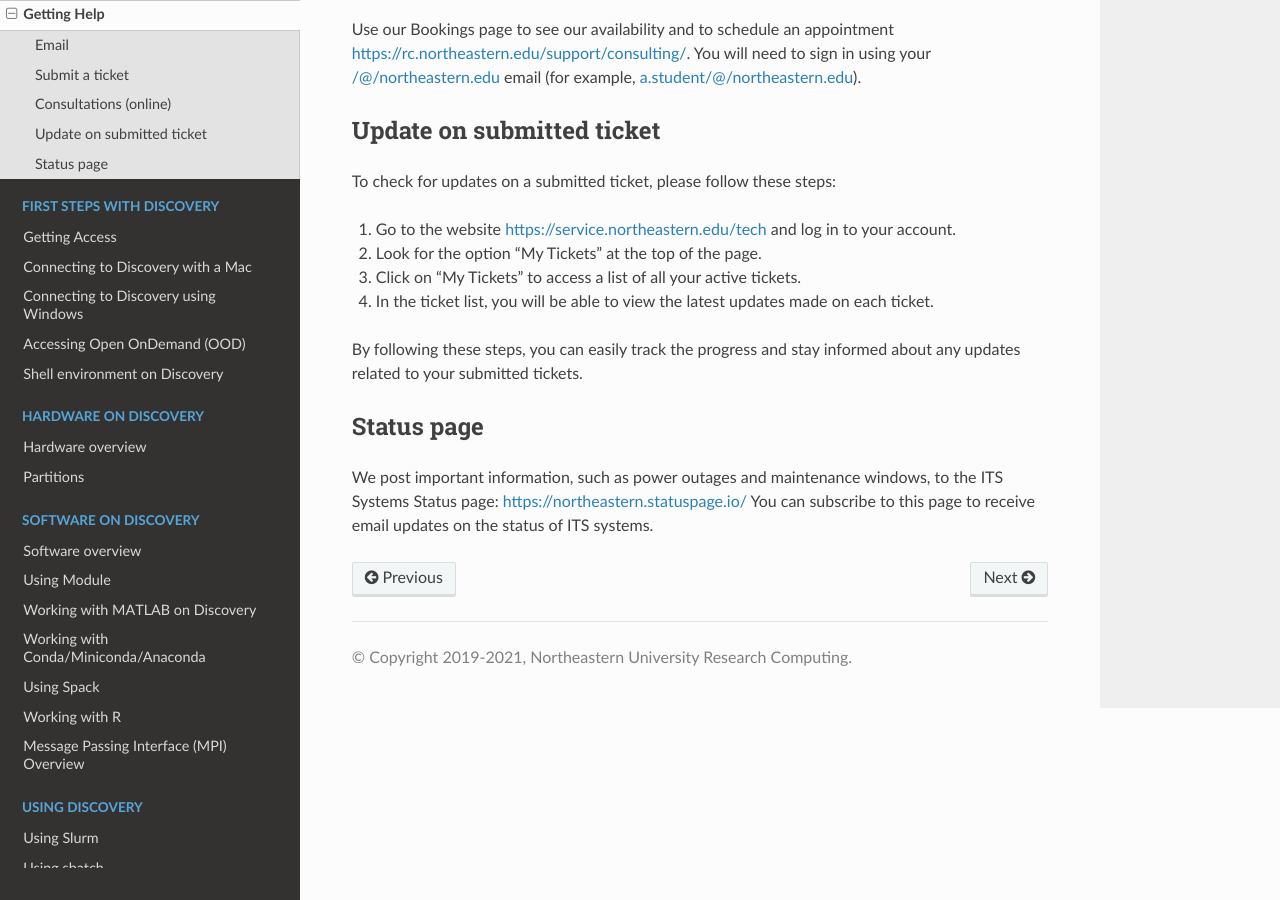
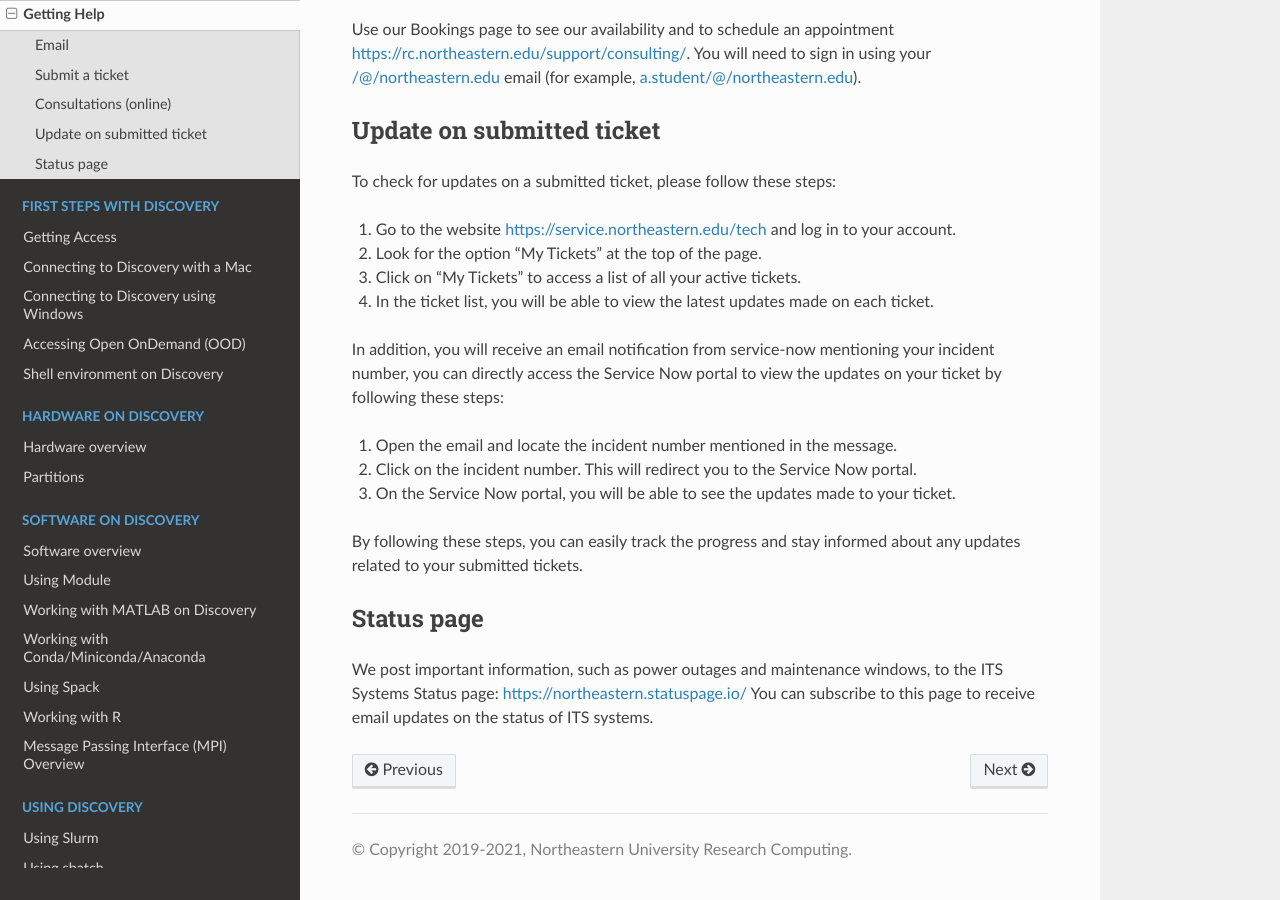
Before and after one commit to northeastern-rc/rc-public-documentation, a Sphinx documentation site: the page built from docs/source/welcome/gettinghelp.rst, in a window 1280 px wide and 900 px high, scrolled down 1222 px. Built offline with Sphinx 7.4.7 and the Read the Docs theme 2.0.0, drawn with Linux system fonts in a browser that asks for light colours.

Commit message:
Added Email Notification instructions

```diff
--- a/docs/source/welcome/gettinghelp.rst
+++ b/docs/source/welcome/gettinghelp.rst
@@ -57,6 +57,12 @@
 3. Click on "My Tickets" to access a list of all your active tickets.
 4. In the ticket list, you will be able to view the latest updates made on each ticket.
 
+In addition, you will receive an email notification from service-now mentioning your incident number, you can directly access the Service Now portal to view the updates on your ticket by following these steps:
+
+1. Open the email and locate the incident number mentioned in the message.
+2. Click on the incident number. This will redirect you to the Service Now portal.
+3. On the Service Now portal, you will be able to see the updates made to your ticket.
+
 By following these steps, you can easily track the progress and stay informed about any updates related to your submitted tickets.
 
 Status page
```
